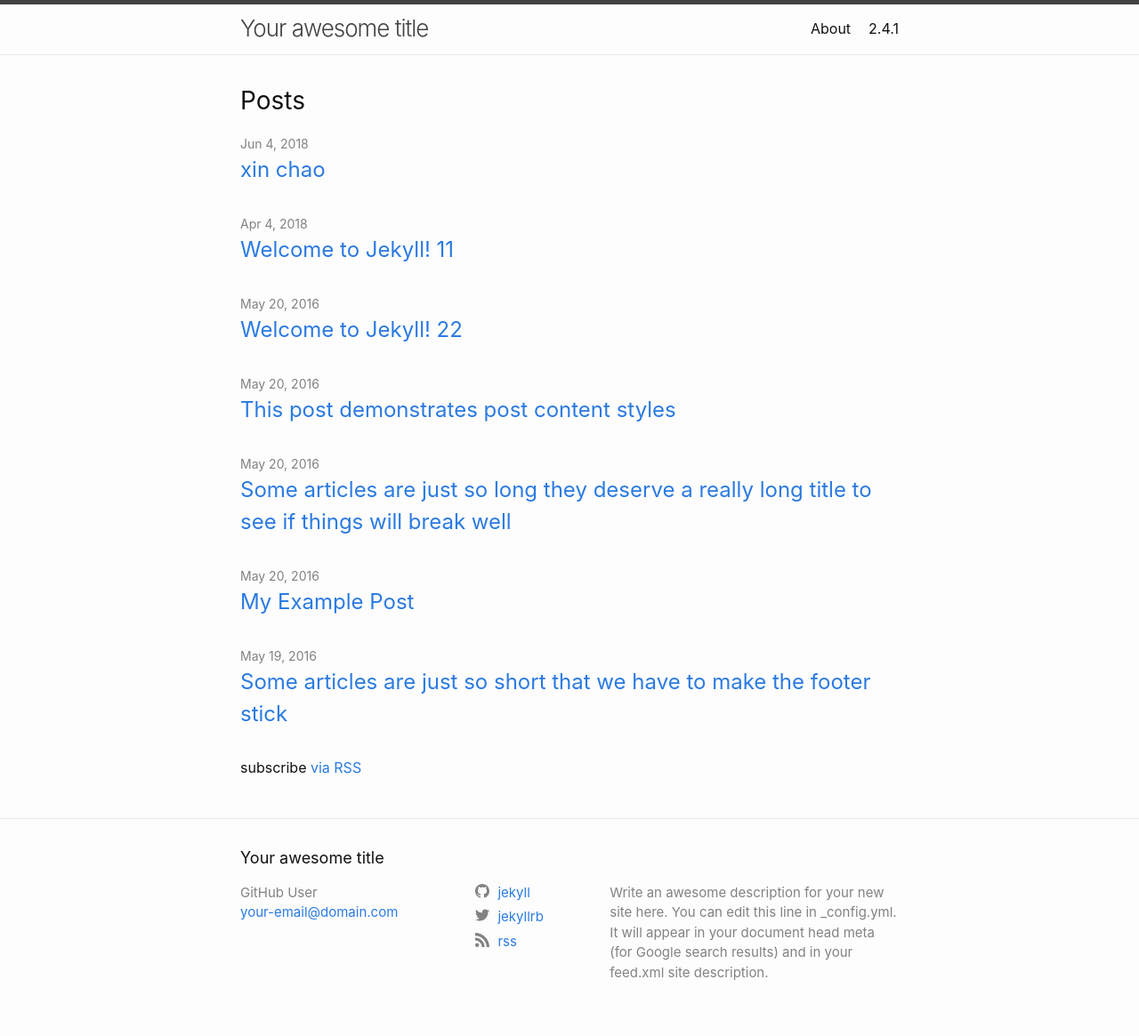
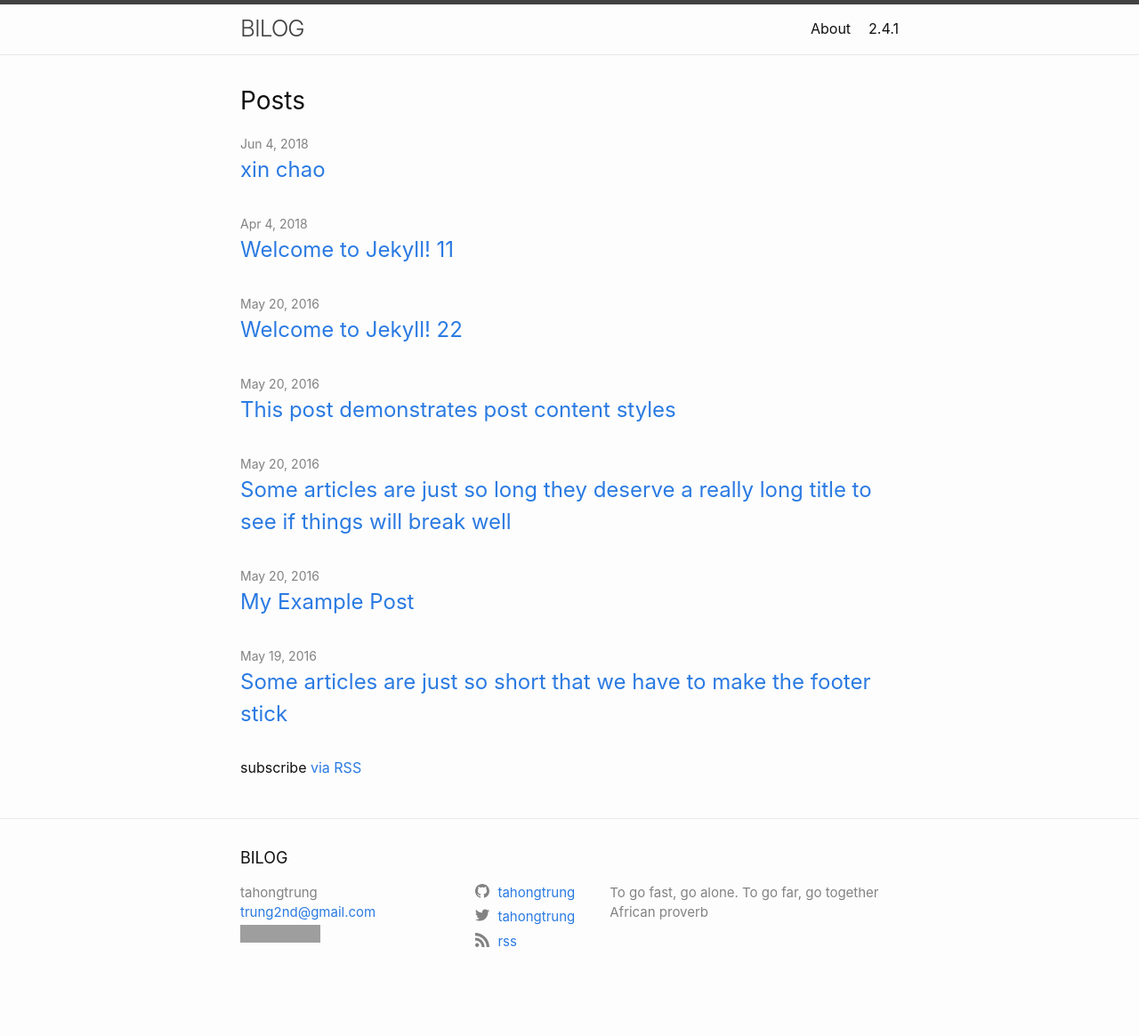
Before and after one commit to tahongtrung/biblog, a Jekyll site: the page built from index.md, in a window 1280 px wide. Shown: the whole page at 89% size. Built offline with Jekyll 4.4.1, drawn with Linux system fonts in a browser that asks for light colours; after the commit the page ends 1130 px from its top, so only the background shows below that; grey boxes are pictures that could not be loaded.

Commit message:
update blog

```diff
--- a/_config.yml
+++ b/_config.yml
@@ -1,14 +1,13 @@
-title: Your awesome title
-author: GitHub User
-email: your-email@domain.com
+title: BILOG
+author: tahongtrung
+email: trung2nd@gmail.com
 description: > # this means to ignore newlines until "twitter_username:"
-  Write an awesome description for your new site here. You can edit this
-  line in _config.yml. It will appear in your document head meta (for
-  Google search results) and in your feed.xml site description.
-
+  You only live once
+#footer quote
+quote: To go fast, go alone. To go far, go together African proverb
 # social links
-twitter_username: jekyllrb
-github_username:  jekyll
+twitter_username: tahongtrung
+github_username:  tahongtrung
 rss: rss
 # dribbble_username: jekyll
 # facebook_username: jekyll
--- a/_includes/footer.html
+++ b/_includes/footer.html
@@ -8,7 +8,7 @@
     <div class="footer-col-wrapper">
       <div class="footer-col footer-col-1">
         <ul class="contact-list">
-          <li class="p-name">
+			<li class="p-name">
             {%- if site.author -%}
               {{ site.author | escape }}
             {%- else -%}
@@ -18,7 +18,11 @@
             {%- if site.email -%}
             <li><a class="u-email" href="mailto:{{ site.email }}">{{ site.email }}</a></li>
             {%- endif -%}
+			<a rel="license" href="http://creativecommons.org/licenses/by/4.0/">
+				<img alt="Creative Commons License" style="border-width:0" src="https://i.creativecommons.org/l/by/4.0/80x15.png" />
+			</a>
         </ul>
+
       </div>
 
       <div class="footer-col footer-col-2">
@@ -26,7 +30,7 @@
       </div>
 
       <div class="footer-col footer-col-3">
-        <p>{{- site.description | escape -}}</p>
+        <p>{{- site.quote | escape -}}</p>
       </div>
     </div>
 
```
